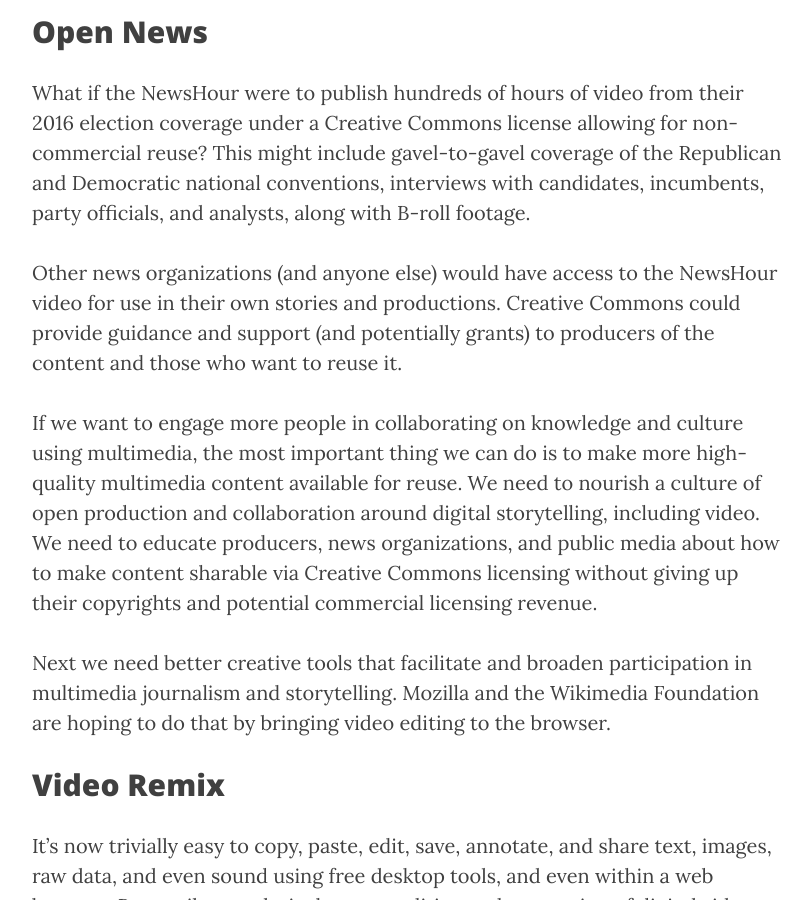
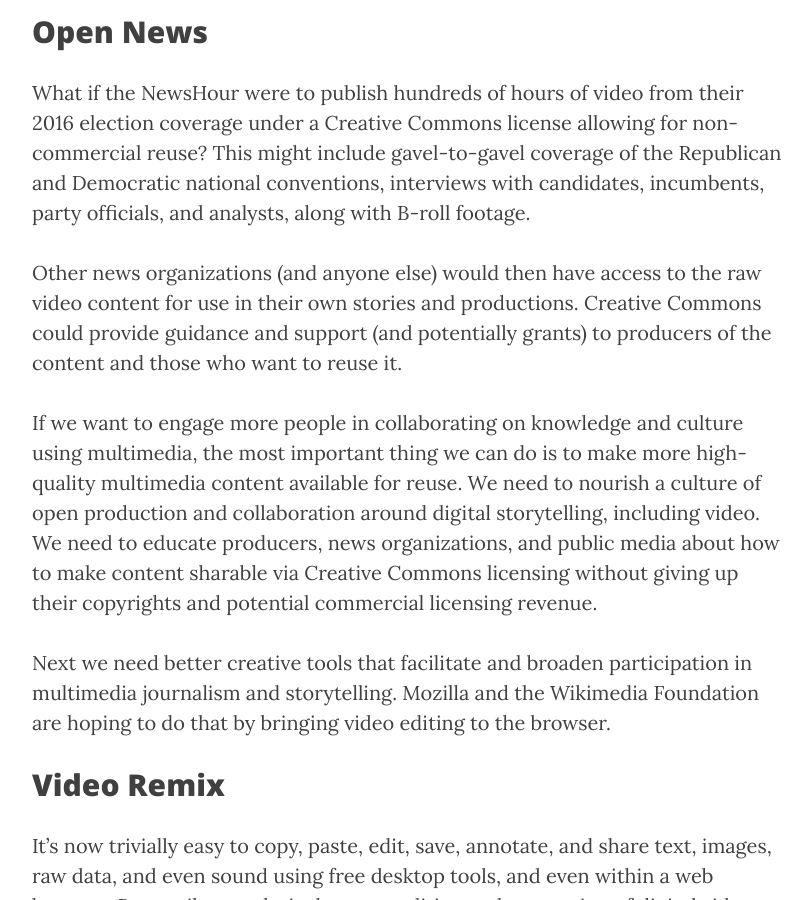
Before and after one commit to jackbrighton/jackbrighton.github.io, a Jekyll site: the page built from _posts/2016-02-07-open-video.md, in a window 1280 px wide and 900 px high, scrolled down 2989 px. Shown: the whole window, without its empty margins (233-1045 px from the left). Built offline with Jekyll 4.4.1, drawn with Linux system fonts in a browser that asks for light colours; nearby versions of some CDN libraries.

Commit message:
slight modification

```diff
--- a/_posts/2016-02-07-open-video.md
+++ b/_posts/2016-02-07-open-video.md
@@ -38,7 +38,7 @@ That’s when working group participants from PBS NewsHour raised a very interes
 
 What if the NewsHour were to publish hundreds of hours of video from their 2016 election coverage under a Creative Commons license allowing for non-commercial reuse? This might include gavel-to-gavel coverage of the Republican and Democratic national conventions, interviews with candidates, incumbents, party officials, and analysts, along with B-roll footage.
 
-Other news organizations (and anyone else) would have access to the NewsHour video for use in their own stories and productions. Creative Commons could provide guidance and support (and potentially grants) to producers of the content and those who want to reuse it.
+Other news organizations (and anyone else) would then have access to the raw video content for use in their own stories and productions. Creative Commons could provide guidance and support (and potentially grants) to producers of the content and those who want to reuse it.
 
 If we want to engage more people in collaborating on knowledge and culture using multimedia, the most important thing we can do is to make more high-quality multimedia content available for reuse. We need to nourish a culture of open production and collaboration around digital storytelling, including video. We need to educate producers, news organizations, and public media about how to make content sharable via Creative Commons licensing without giving up their copyrights and potential commercial licensing revenue.
 
```
